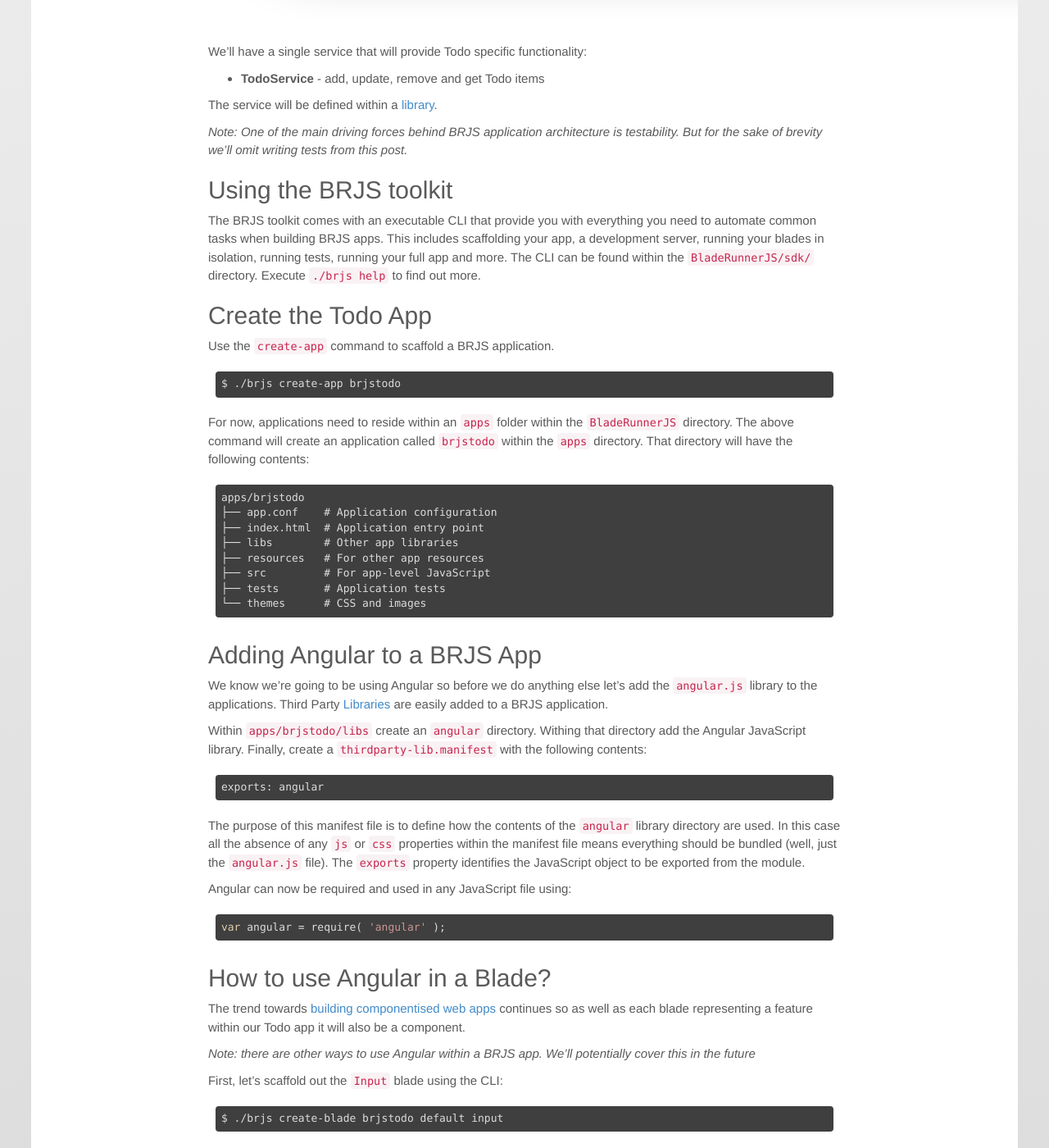
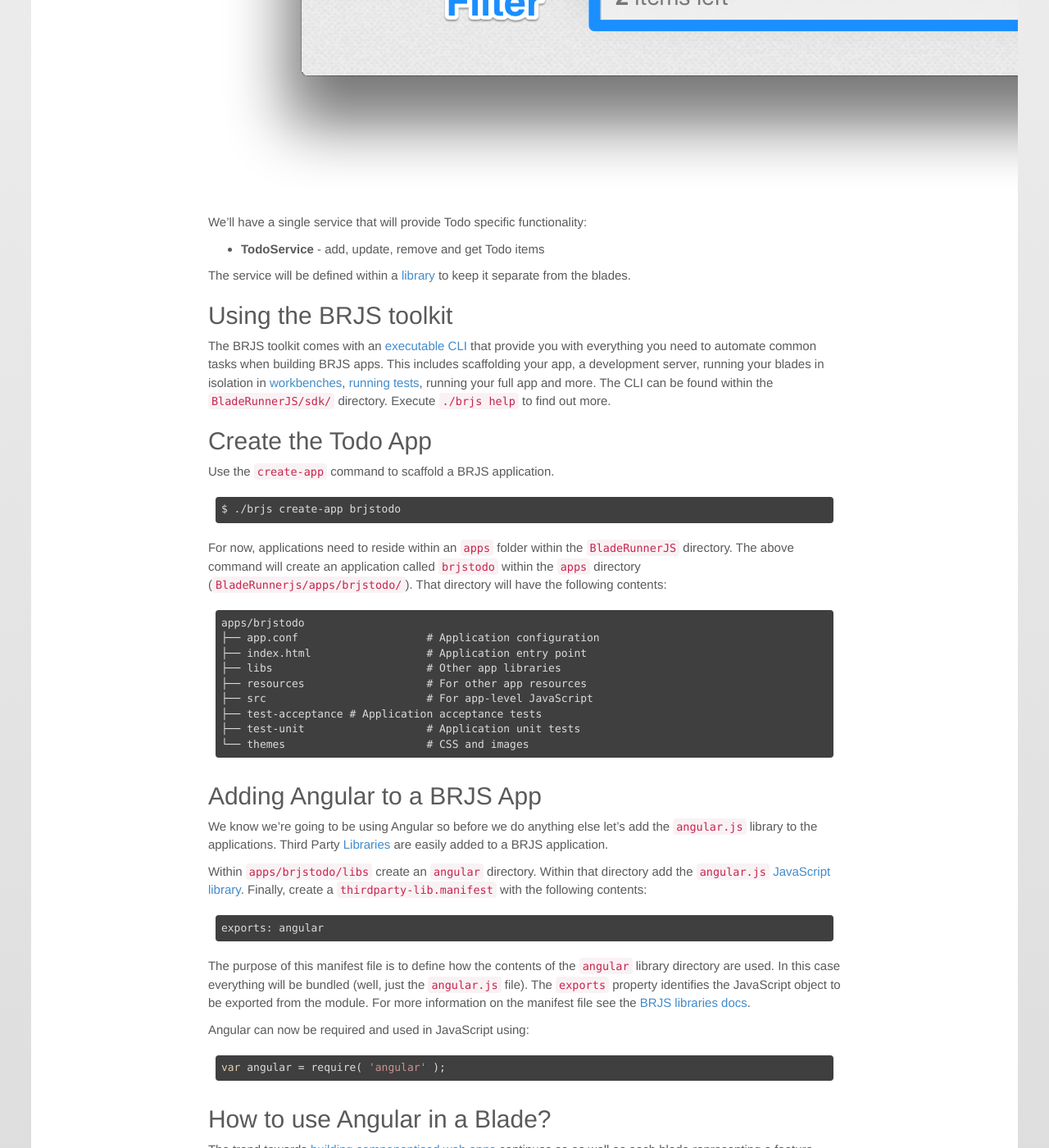
Before and after one commit to BladeRunnerJS/brjs-site, a Jekyll site: the page built from _posts/2014-08-18-using-angularjs-with-bladerunnerjs.md, in a window 1280 px wide and 1400 px high, scrolled down 2033 px. Shown: the whole window at 82% size. Built offline with Jekyll 4.4.1, drawn with Linux system fonts in a browser that asks for light colours; nearby versions of some CDN libraries; Markdown is read by kramdown in place of the engine named in the settings; comment, search, counter and statistics services are not loaded; some of the changed text lies outside the part shown.

Commit message:
Update following review

````diff
--- a/_posts/2014-08-18-using-angularjs-with-bladerunnerjs.md
+++ b/_posts/2014-08-18-using-angularjs-with-bladerunnerjs.md
@@ -15,13 +15,20 @@
 * Make it easy to get started with BRJS and Angular
 * Demonstrate best practice when using BRJS and Angular
 
-Points 1 and 2 are relatively simple. For Point 3 we'll break a commonly used application into features/components and build each of these features in isolation as Angular Directives. Hopefully this will then demonstrate "best practice" when **using Angular within a BRJS app**.
+This post will go some way to helping with all three of these things, although I'm sure we can do more to help with getting started in the future. My approach for "best practice" when **using Angular within a BRJS app** will be to break a commonly used application into features/components and build each of these features in isolation as [Angular Directives](https://docs.angularjs.org/guide/directive).
 
-The application that we're going to re-create using BRJS is Angular version of the [Todo MVC application](http://todomvc.com/). We'll also try to reuse as much code as possible from the [default Todo MVC Angular app](https://github.com/tastejs/todomvc/tree/gh-pages/architecture-examples/angularjs).
+The application that we're going to re-create using BRJS is the Angular version of the [Todo MVC application](http://todomvc.com/). We'll also try to reuse as much code as possible from the [default Todo MVC Angular app](https://github.com/tastejs/todomvc/tree/gh-pages/architecture-examples/angularjs).
+
+## What we're not going to cover
+
+This post is about **how to use Angular with BRJS** and **BRJS Applications Architecture**. So, we're not going to cover:
+
+* **Testing** - One of the main driving forces behind the BRJS application architecture is testability. But for the sake of brevity we'll omit writing tests from this post.
+* **Feature Code** - We're also not going to go into any real detail when it comes to the feature code. The focus will be the features as a whole and how they interact.
 
 ## BRJS Application Structure
 
-The purpose of BladeRunnerJS is to provide an "out of the box" solution that gives you everything you need to build a scalable modular front-end application. Both in terms of tooling and an application architecture. BRJS applications consist of:
+The purpose of BladeRunnerJS is to provide an "out of the box" solution that gives you everything you need to build a scalable modular front-end application - from tooling to an application architecture. BRJS applications consist of:
 
 * [blades](http://bladerunnerjs.org/docs/concepts/blades) - where each blade is an application feature (a *slice* of application functionality)
 * [services](http://bladerunnerjs.org/docs/concepts/services) - a [cross cutting concern](http://en.wikipedia.org/wiki/Cross-cutting_concern) that can be used independently by multiple application features - often used for accessing shared resources and to facilitate inter-blade communication
@@ -38,13 +45,11 @@
 
 * **TodoService** - add, update, remove and get Todo items
 
-The service will be defined within a [library](http://bladerunnerjs.org/docs/concepts/libraries/).
-
-*Note: One of the main driving forces behind BRJS application architecture is testability. But for the sake of brevity we'll omit writing tests from this post.*
+The service will be defined within a [library](http://bladerunnerjs.org/docs/concepts/libraries/) to keep it separate from the blades.
 
 ## Using the BRJS toolkit
 
-The BRJS toolkit comes with an executable CLI that provide you with everything you need to automate common tasks when building BRJS apps. This includes scaffolding your app, a development server, running your blades in isolation, running tests, running your full app and more. The CLI can be found within the `BladeRunnerJS/sdk/` directory. Execute `./brjs help` to find out more.
+The BRJS toolkit comes with an [executable CLI](http://bladerunnerjs.org/docs/use/commandline/) that provide you with everything you need to automate common tasks when building BRJS apps. This includes scaffolding your app, a development server, running your blades in isolation in [workbenches](http://bladerunnerjs.org/docs/concepts/workbenches/), [running tests](http://bladerunnerjs.org/docs/use/running_tests/), running your full app and more. The CLI can be found within the `BladeRunnerJS/sdk/` directory. Execute `./brjs help` to find out more.
 
 ## Create the Todo App
 
@@ -54,32 +59,33 @@
 $ ./brjs create-app brjstodo
 ```
 
-For now, applications need to reside within an `apps` folder within the `BladeRunnerJS` directory. The above command will create an application called `brjstodo` within the `apps` directory. That directory will have the following contents:
+For now, applications need to reside within an `apps` folder within the `BladeRunnerJS` directory. The above command will create an application called `brjstodo` within the `apps` directory (`BladeRunnerjs/apps/brjstodo/`). That directory will have the following contents:
 
 ```
 apps/brjstodo
-├── app.conf    # Application configuration
-├── index.html  # Application entry point
-├── libs        # Other app libraries
-├── resources   # For other app resources
-├── src         # For app-level JavaScript
-├── tests       # Application tests
-└── themes      # CSS and images
+├── app.conf    		# Application configuration
+├── index.html  		# Application entry point
+├── libs        		# Other app libraries
+├── resources   		# For other app resources
+├── src         		# For app-level JavaScript
+├── test-acceptance # Application acceptance tests
+├── test-unit   		# Application unit tests
+└── themes      		# CSS and images
 ```
 
 ## Adding Angular to a BRJS App
 
 We know we're going to be using Angular so before we do anything else let's add the `angular.js` library to the applications. Third Party [Libraries](http://bladerunnerjs.org/docs/concepts/libraries/) are easily added to a BRJS application.
 
-Within `apps/brjstodo/libs` create an `angular` directory. Withing that directory add the Angular JavaScript library. Finally, create a `thirdparty-lib.manifest` with the following contents:
+Within `apps/brjstodo/libs` create an `angular` directory. Within that directory add the [`angular.js` JavaScript library](http://ajax.googleapis.com/ajax/libs/angularjs/1.2.23/angular.js). Finally, create a `thirdparty-lib.manifest` with the following contents:
 
 ```
 exports: angular
 ```
 
-The purpose of this manifest file is to define how the contents of the `angular` library directory are used. In this case all the absence of any `js` or `css` properties within the manifest file means everything should be bundled (well, just the `angular.js` file). The `exports` property identifies the JavaScript object to be exported from the module.
+The purpose of this manifest file is to define how the contents of the `angular` library directory are used. In this case everything will be bundled (well, just the `angular.js` file). The `exports` property identifies the JavaScript object to be exported from the module. For more information on the manifest file see the [BRJS libraries docs](http://bladerunnerjs.org/docs/concepts/libraries/).
 
-Angular can now be required and used in any JavaScript file using:
+Angular can now be required and used in JavaScript using:
 
 ```js
 var angular = require( 'angular' );
@@ -89,7 +95,7 @@
 
 The trend towards [building componentised web apps](http://www.futureinsights.com/home/the-state-of-the-componentised-web.html) continues so as well as each blade representing a feature within our Todo app it will also be a component.
 
-*Note: there are other ways to use Angular within a BRJS app. We'll potentially cover this in the future*
+*Note: there are other ways to use Angular within a BRJS app. We'll potentially cover this in the future.*
 
 First, let's scaffold out the `Input` blade using the CLI:
 
@@ -97,24 +103,25 @@
 $ ./brjs create-blade brjstodo default input
 ```
 
-*Note: `default` is presently required but we'll remove the need for it shortly **TODO: link to issue***
+*Note: `default` is presently required but we'll [remove the need for it](https://github.com/BladeRunnerJS/brjs/issues/885) in the future.**
 
 This will create all the basic assets required for the blade within `apps/brjstodo/blades/input`. The contents will be as follows:
 
 ```
 blades/input
 ├── resources
-│       ├── html   # HTML views
-│       └── i18n   # Language files
-├── src            # JavaScript
-├── tests          # Blade tests
-├── themes         # CSS and images
-└── workbench      # Files to run the blade in isolation
+│       ├── html   	# HTML templates
+│       └── i18n   	# Language files
+├── src            	# JavaScript
+├── test-acceptance # Application acceptance tests
+├── test-unit   		# Application unit tests
+├── themes         	# CSS and images
+└── workbench      	# Files to run the blade in isolation
 ```
 
 Now we have the basic scaffolding in place we can create an [Angular Directive](https://docs.angularjs.org/guide/directive) that represents the input component for the Todo app.
 
-First we should define the HTML template. The convention here is to separate HTML and JavaScript so let's create create a `view.html` within the `blades/input/resources/html/` directory with the following content:
+First we should define the HTML template. The convention here is to separate HTML and JavaScript so let's update the existing `view.html` within the `blades/input/resources/html/` directory with the following content:
 
 ```html
 <header id="brjstodo.input.view-template" class="input-component">
@@ -216,7 +225,7 @@
 
 ## The TodoService
 
-As mentioned earlier, services can be used for "accessing shared resources" and for "inter-blade communication" which is exactly what we want to do here. We want to persist todo items and we want the items blade to be informed of the new todo item. The `TodoService` will do exactly this.
+As mentioned earlier, services can be used for "accessing shared resources" and for "inter-blade communication" which is exactly what we want to do here. We want to persist todo items and we want the items blade to be informed of the new todo item.
 
 Let's create the `TodoService` within a library. [Libraries](/docs/concepts/libraries) can be scaffolded using the BRJS CLI.
 
@@ -525,7 +536,7 @@
 $ ./brjs create-blade brjstodo default filter
 ```
 
-Define the filter directive view in `blades/filter/resources/html/view/html`:
+Define the filter directive view in `blades/filter/resources/html/view.html`:
 
 ```html
 <footer id="brjstodo.filter.view-template" class="filter-component" ng-show="todos.length" ng-cloak>
````
Also changed, not shown: other parts of _posts/2014-08-18-using-angularjs-with-bladerunnerjs.md (+15 -13 lines).
